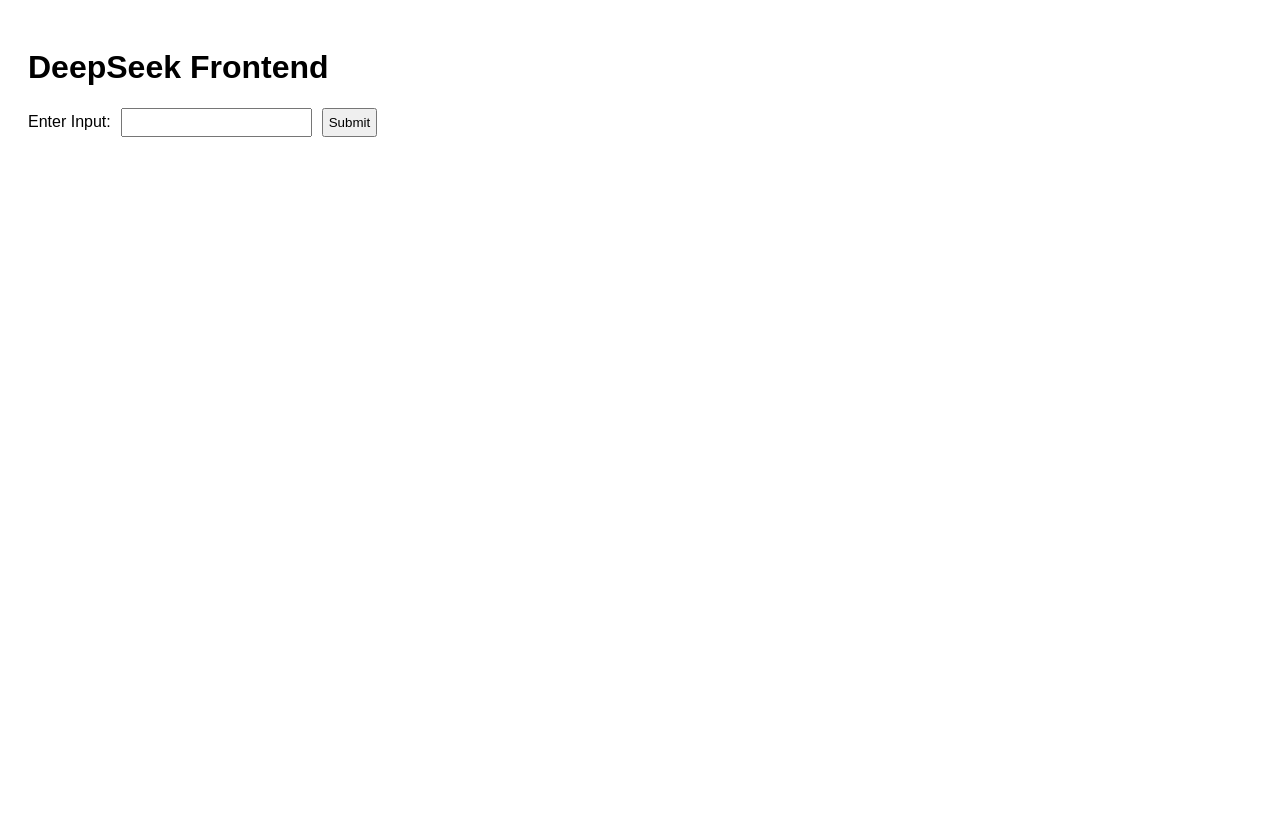
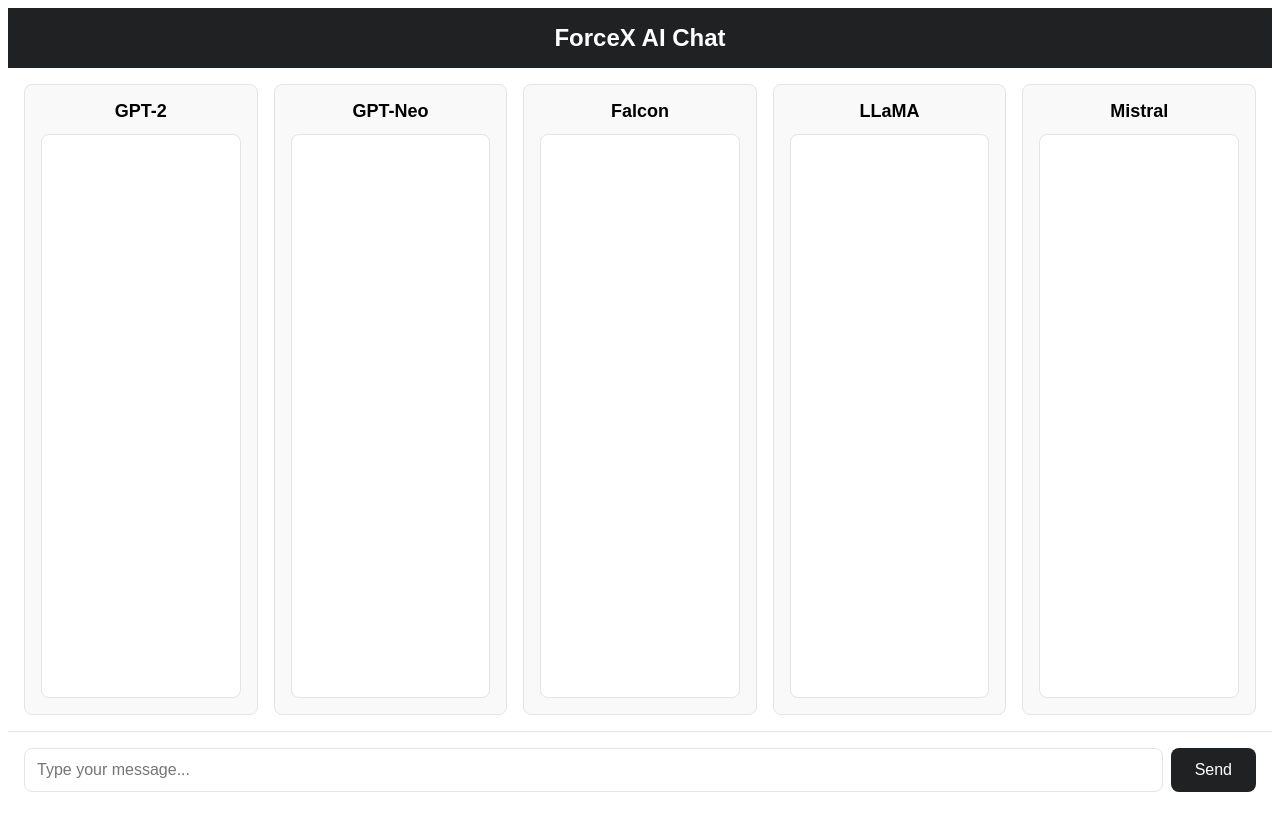
Before and after one commit to robiriu/DeepSeekOnColab, a Next.js app: page / in a window 1280 px wide. Built offline with nearby package versions, Linux system fonts and the light colour scheme.

Commit message:
change predict.js to compare all free model

```diff
--- a/pages/api/predict.js
+++ b/pages/api/predict.js
@@ -1,19 +1,30 @@
 import { HfInference } from '@huggingface/inference';
+
+const hf = new HfInference(process.env.HF_API_TOKEN);
+
+const models = {
+  gpt2: 'gpt2',
+  'gpt-neo': 'EleutherAI/gpt-neo-1.3B',
+  falcon: 'tiiuae/falcon-7b-instruct',
+  llama: 'decapoda-research/llama-7b-hf',
+  mistral: 'mistralai/Mistral-7B-v0.1',
+};
 
 export default async function handler(req, res) {
   if (req.method === 'POST') {
-    const { input } = req.body;
+    const { model, input } = req.body;
 
+    console.log('Model:', model); // Log the model
     console.log('Input:', input); // Log the input
-    console.log('HF API Token:', process.env.HF_API_TOKEN); // Log the token
 
     try {
-      const hf = new HfInference(process.env.HF_API_TOKEN);
+      // Use the specified model for text generation
       const response = await hf.textGeneration({
-        model: 'gpt2', // Replace with your preferred model
-        inputs: `You are a helpful assistant. The user says: "${input}". Respond concisely:`,
+        model: models[model],
+        inputs: `You are a helpful AI assistant. The user says: "${input}". Respond helpfully:`,
         parameters: {
-          max_length: 50, // Limit the response length
+          max_length: 100,
+          temperature: 0.7,
         },
       });
 
--- a/pages/index.js
+++ b/pages/index.js
@@ -1,61 +1,196 @@
-import { useState } from 'react';
+import { useState, useRef, useEffect } from 'react';
 
 export default function Home() {
   const [input, setInput] = useState('');
-  const [result, setResult] = useState('');
+  const [results, setResults] = useState({
+    gpt2: '',
+    gptNeo: '',
+    falcon: '',
+    llama: '',
+    mistral: '',
+  });
   const [loading, setLoading] = useState(false);
+  const messagesEndRef = useRef(null);
+
+  // Scroll to the bottom of the chat when new results are added
+  useEffect(() => {
+    if (messagesEndRef.current) {
+      messagesEndRef.current.scrollIntoView({ behavior: 'smooth' });
+    }
+  }, [results]);
 
   const handleSubmit = async (e) => {
     e.preventDefault();
+    if (!input.trim()) return; // Prevent empty messages
+
     setLoading(true);
 
     try {
-      // Call the backend API
-      const response = await fetch('/api/predict', {
-        method: 'POST',
-        headers: { 'Content-Type': 'application/json' },
-        body: JSON.stringify({ input }),
+      // Call the backend API for each model
+      const modelResponses = await Promise.all([
+        fetchModelResponse('gpt2', input),
+        fetchModelResponse('gpt-neo', input),
+        fetchModelResponse('falcon', input),
+        fetchModelResponse('llama', input),
+        fetchModelResponse('mistral', input),
+      ]);
+
+      // Update the results state
+      setResults({
+        gpt2: modelResponses[0],
+        gptNeo: modelResponses[1],
+        falcon: modelResponses[2],
+        llama: modelResponses[3],
+        mistral: modelResponses[4],
       });
-      const data = await response.json();
-
-      // Set the result from the API response
-      setResult(data.result);
     } catch (error) {
       console.error('Error:', error);
-      setResult('An error occurred. Please try again.');
+      setResults({
+        gpt2: 'Error',
+        gptNeo: 'Error',
+        falcon: 'Error',
+        llama: 'Error',
+        mistral: 'Error',
+      });
     } finally {
       setLoading(false);
+      setInput(''); // Clear the input field
     }
   };
 
+  const fetchModelResponse = async (model, input) => {
+    const response = await fetch('/api/predict', {
+      method: 'POST',
+      headers: { 'Content-Type': 'application/json' },
+      body: JSON.stringify({ model, input }),
+    });
+    const data = await response.json();
+    return data.result;
+  };
+
   return (
-    <div style={{ padding: '20px', fontFamily: 'Arial, sans-serif' }}>
-      <h1>DeepSeek Frontend</h1>
-      <form onSubmit={handleSubmit}>
-        <label>
-          Enter Input:
-          <input
-            type="text"
-            value={input}
-            onChange={(e) => setInput(e.target.value)}
-            style={{ marginLeft: '10px', padding: '5px' }}
-            required
-          />
-        </label>
-        <button
-          type="submit"
-          style={{ marginLeft: '10px', padding: '5px' }}
+    <div style={styles.container}>
+      {/* Header */}
+      <header style={styles.header}>
+        <h1 style={styles.headerText}>ForceX AI Chat</h1>
+      </header>
+
+      {/* Output Columns */}
+      <div style={styles.columnsContainer}>
+        <div style={styles.column}>
+          <h3 style={styles.columnHeader}>GPT-2</h3>
+          <div style={styles.output}>{results.gpt2}</div>
+        </div>
+        <div style={styles.column}>
+          <h3 style={styles.columnHeader}>GPT-Neo</h3>
+          <div style={styles.output}>{results.gptNeo}</div>
+        </div>
+        <div style={styles.column}>
+          <h3 style={styles.columnHeader}>Falcon</h3>
+          <div style={styles.output}>{results.falcon}</div>
+        </div>
+        <div style={styles.column}>
+          <h3 style={styles.columnHeader}>LLaMA</h3>
+          <div style={styles.output}>{results.llama}</div>
+        </div>
+        <div style={styles.column}>
+          <h3 style={styles.columnHeader}>Mistral</h3>
+          <div style={styles.output}>{results.mistral}</div>
+        </div>
+      </div>
+
+      {/* Input Box */}
+      <form onSubmit={handleSubmit} style={styles.inputContainer}>
+        <input
+          type="text"
+          value={input}
+          onChange={(e) => setInput(e.target.value)}
+          placeholder="Type your message..."
+          style={styles.input}
           disabled={loading}
-        >
-          {loading ? 'Processing...' : 'Submit'}
+          required
+        />
+        <button type="submit" style={styles.button} disabled={loading}>
+          {loading ? 'Sending...' : 'Send'}
         </button>
       </form>
-      {result && (
-        <div style={{ marginTop: '20px' }}>
-          <h2>Result:</h2>
-          <p>{result}</p>
-        </div>
-      )}
     </div>
   );
 }
+
+// Styles
+const styles = {
+  container: {
+    display: 'flex',
+    flexDirection: 'column',
+    height: '100vh',
+    backgroundColor: '#f5f5f5',
+    fontFamily: 'Arial, sans-serif',
+  },
+  header: {
+    backgroundColor: '#202123',
+    color: '#fff',
+    padding: '16px',
+    textAlign: 'center',
+  },
+  headerText: {
+    margin: 0,
+    fontSize: '24px',
+  },
+  columnsContainer: {
+    display: 'flex',
+    flex: 1,
+    padding: '16px',
+    gap: '16px',
+    overflowX: 'auto',
+    backgroundColor: '#fff',
+  },
+  column: {
+    flex: 1,
+    display: 'flex',
+    flexDirection: 'column',
+    border: '1px solid #e5e5e5',
+    borderRadius: '8px',
+    padding: '16px',
+    backgroundColor: '#f9f9f9',
+  },
+  columnHeader: {
+    margin: 0,
+    fontSize: '18px',
+    textAlign: 'center',
+    marginBottom: '12px',
+  },
+  output: {
+    flex: 1,
+    padding: '12px',
+    backgroundColor: '#fff',
+    border: '1px solid #e5e5e5',
+    borderRadius: '8px',
+    overflowY: 'auto',
+    fontSize: '14px',
+    lineHeight: '1.5',
+  },
+  inputContainer: {
+    display: 'flex',
+    padding: '16px',
+    backgroundColor: '#fff',
+    borderTop: '1px solid #e5e5e5',
+  },
+  input: {
+    flex: 1,
+    padding: '12px',
+    fontSize: '16px',
+    borderRadius: '8px',
+    border: '1px solid #e5e5e5',
+    marginRight: '8px',
+  },
+  button: {
+    padding: '12px 24px',
+    fontSize: '16px',
+    backgroundColor: '#202123',
+    color: '#fff',
+    border: 'none',
+    borderRadius: '8px',
+    cursor: 'pointer',
+  },
+};
```
